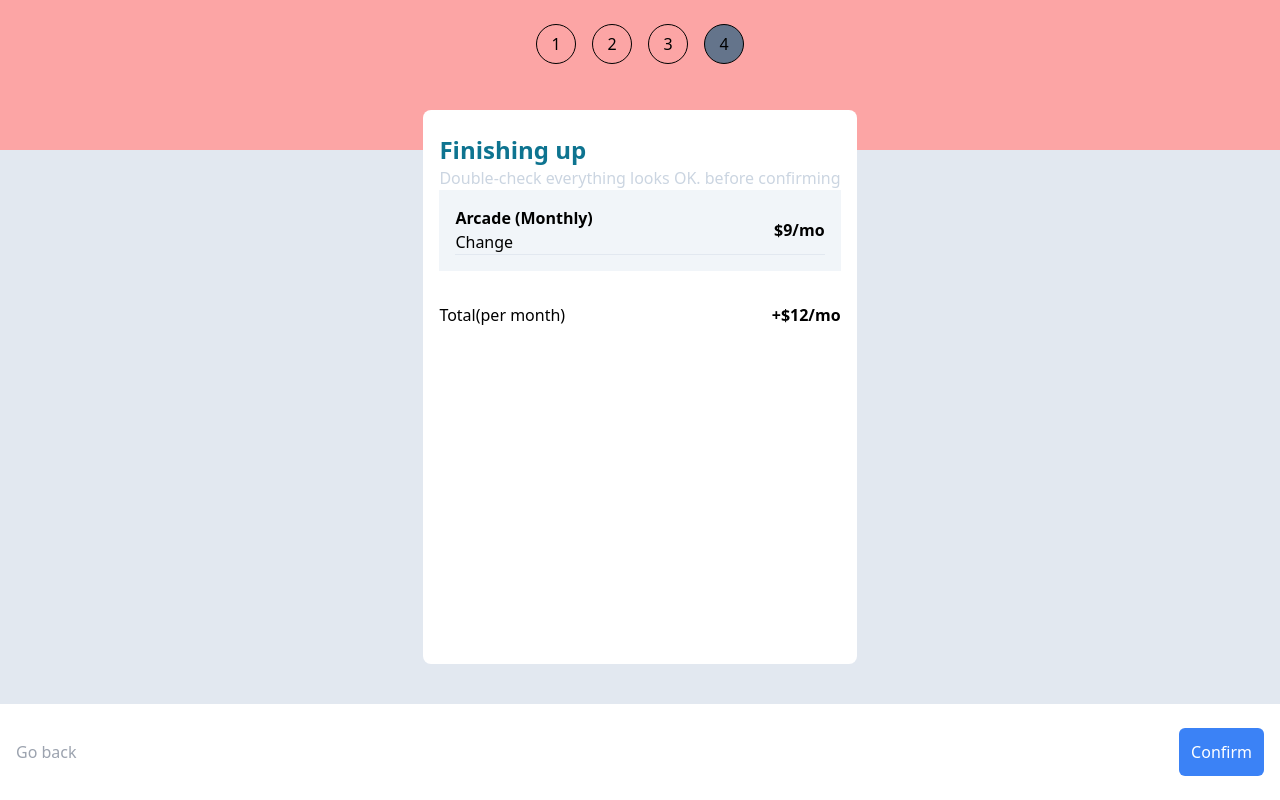
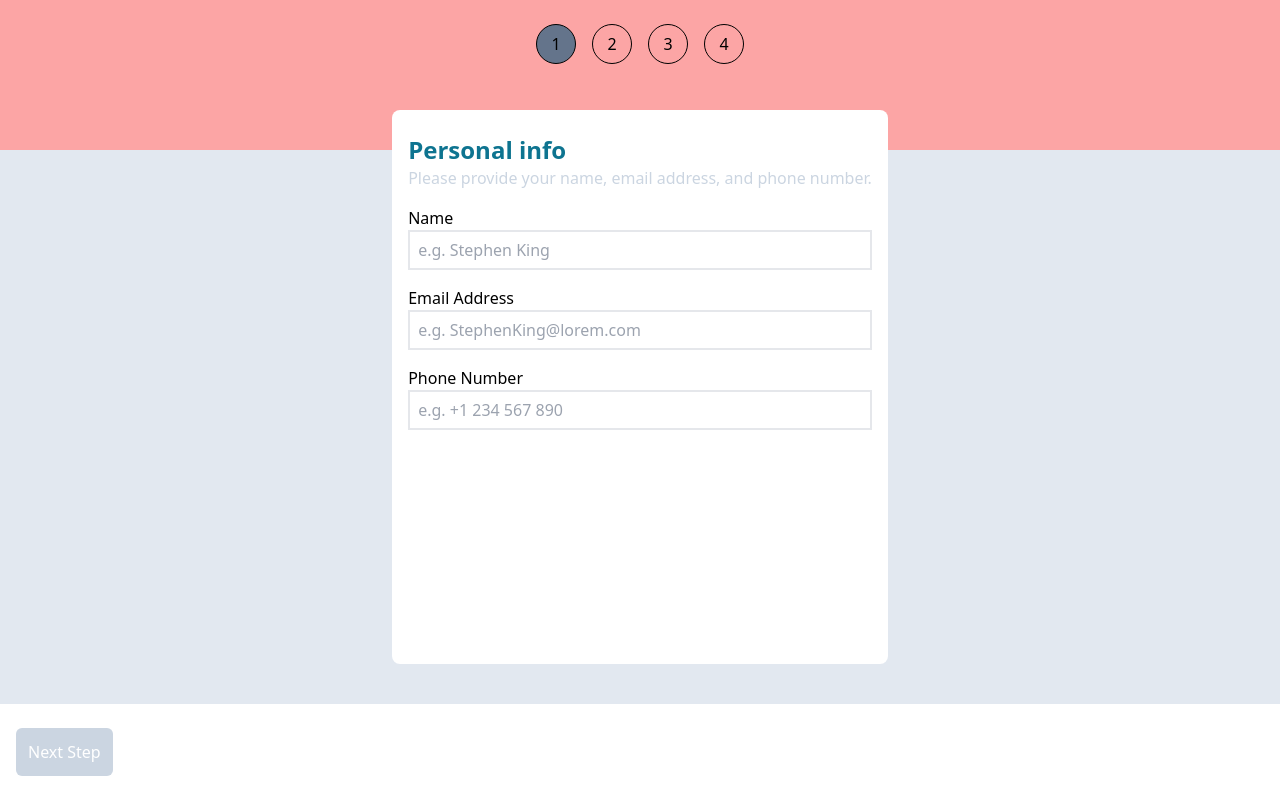
Before and after one commit to COLADOXD/My-form, a Vue app: page / in a window 1280 px wide. Built offline with nearby package versions, Linux system fonts and the light colour scheme.

Commit message:
Comple proyect

```diff
--- a/src/components/FinishUp.vue
+++ b/src/components/FinishUp.vue
@@ -1,20 +1,60 @@
+<script setup lang="ts">
+import { objectToString } from "@vue/shared";
+import { defineProps, PropType, computed } from "vue";
+
+interface PlanAdd {
+  plan: string;
+  price: number;
+}
+
+const props = defineProps({
+  planAdd: {
+    type: Array as PropType<PlanAdd[]>,
+    required: true,
+  },
+  planMain: {
+    type: Object,
+    required: true,
+  },
+});
+
+const total = computed(() => {
+  const plans = props.planAdd.reduce(
+    (accumulator, currentValue) => accumulator + currentValue.price,
+    0
+  );
+  console.log(plans + props.planMain.price);
+  return plans + props.planMain.price;
+});
+</script>
+
 <template>
   <div class="bg-white px-4 py-6 rounded-lg">
-        <div class=" text-2xl font-bold text-cyan-700">Finishing up</div>
-        <div class=" text-slate-300 text-md">Double-check everything looks OK. before confirming</div>
+    <div class="text-2xl font-bold text-cyan-700">Finishing up</div>
+    <div class="text-slate-300 text-md">
+      Double-check everything looks OK. before confirming
+    </div>
     <div class="p-4 bg-slate-100">
       <div class="flex justify-between">
         <div>
-                    <p class="font-bold">Arcade (Monthly)</p>
+          <p class="font-bold">{{ props.planMain.plan }} (Monthly)</p>
           <p>Change</p>
         </div>
-                <div class="flex items-center font-bold">$9/mo</div>
+        <div class="flex items-center font-bold">
+          ${{ props.planMain.price }}/mo
+        </div>
       </div>
       <div class="h-px w-full bg-slate-200"></div>
+      <div v-for="extraPlan in props.planAdd" class="flex justify-between">
+        <div class="flex justify-between">
+          <p class="my-4">{{ extraPlan.plan }}</p>
+        </div>
+        <div class="flex items-center">${{ extraPlan.price }}/mo</div>
+      </div>
     </div>
     <div class="flex flex-row justify-between mt-8 mb-4">
       <div>Total(per month)</div>
-            <div class="font-bold">+$12/mo</div>
+      <div class="font-bold">+${{ total }}/mo</div>
     </div>
   </div>
 </template>
--- a/src/components/SelectPlan.vue
+++ b/src/components/SelectPlan.vue
@@ -20,9 +20,9 @@ const select = reactive({
 
 const emit = defineEmits(["togglePlan"]);
 
-const onActivePlan = (plan: string) => {
+const onActivePlan = (plan: string, price: number) => {
   [select.onArcade, select.onAdvanced, select.onPro] = [false, false, false];
-  emit("togglePlan", plan);
+  emit("togglePlan", plan, price);
   if (plan === "arcade") {
     select.onArcade = true;
   } else if (plan === "advanced") {
@@ -39,7 +39,7 @@ const onActivePlan = (plan: string) => {
       You have the option of monthly or yearly billing.
     </div>
     <div
-      @click="onActivePlan('arcade')"
+      @click="onActivePlan('arcade', 9)"
       class="my-4 p-3 flex flex-row border-2 rounded-lg border-slate-300"
       :class="{ 'bg-blue-100 border-slate-500': select.onArcade }"
     >
@@ -73,7 +73,7 @@ const onActivePlan = (plan: string) => {
       </div>
     </div>
     <div
-      @click="onActivePlan('advanced')"
+      @click="onActivePlan('advanced', 12)"
       class="my-4 p-3 flex flex-row border-2 rounded-lg border-slate-300"
       :class="{ 'bg-blue-100 border-slate-500': select.onAdvanced }"
     >
@@ -102,7 +102,7 @@ const onActivePlan = (plan: string) => {
       </div>
     </div>
     <div
-      @click="onActivePlan('pro')"
+      @click="onActivePlan('pro', 15)"
       class="my-4 p-3 flex flex-row border-2 rounded-lg border-slate-300"
       :class="{ 'bg-blue-100 border-slate-500': select.onPro }"
     >
--- a/src/view/Form.vue
+++ b/src/view/Form.vue
@@ -6,30 +6,34 @@ import FinishUp from "../components/FinishUp.vue";
 import { reactive, ref } from "vue";
 
 const viewBox = reactive({
-  viewPersonalInfo: false,
+  viewPersonalInfo: true,
   viewSelectPlan: false,
   viewPickAdd: false,
-  viewFinishUp: true,
+  viewFinishUp: false,
 });
 
 const dataInfo = reactive({
   name: "",
   email: "",
   phoneNumber: "",
-  planMain: "",
-  planAdd: [{ plan: "Online service", price: 20 }] as {
+  planMain: {
+    plan: "",
+    price: 0,
+  },
+  planAdd: [{}] as {
     plan: string;
     price: number;
   }[],
 });
 
 const active = ref(false);
+dataInfo.planAdd.shift();
 
 const nextComponents = () => {
   if (viewBox.viewPersonalInfo) {
     viewBox.viewPersonalInfo = !viewBox.viewPersonalInfo;
     viewBox.viewSelectPlan = !viewBox.viewSelectPlan;
-    if (dataInfo.planMain.length <= 0) {
+    if (Object.keys(dataInfo.planMain).length <= 0) {
       active.value = false;
     }
   } else if (viewBox.viewSelectPlan) {
@@ -77,9 +81,12 @@ const onActive = () => {
   }
 };
 
-const haddleplan = (plan: string) => {
+const haddleplan = (plan: string, price: number) => {
   active.value = true;
-  dataInfo.planMain = plan;
+  dataInfo.planMain.plan = plan;
+  dataInfo.planMain.price = price;
+  console.log(`dataInfo.planMain ${dataInfo.planMain.plan}`);
+  console.log(`dataInfo.planMain ${dataInfo.planMain.price}`);
 };
 
 const haddleAddPlan = (plan: string, price: number) => {
@@ -90,7 +97,6 @@ const haddleAddPlan = (plan: string, price: number) => {
     dataInfo.planAdd = dataInfo.planAdd.filter(
       (deletedPlan) => deletedPlan.plan !== plan
     );
-    console.log(dataInfo.planAdd);
   }
 };
 </script>
@@ -142,7 +148,11 @@ const haddleAddPlan = (plan: string, price: number) => {
         :planAdd="dataInfo.planAdd"
         @todo-plan="haddleAddPlan"
       />
-      <FinishUp v-show="viewBox.viewFinishUp" />
+      <FinishUp
+        v-show="viewBox.viewFinishUp"
+        :planAdd="dataInfo.planAdd"
+        :planMain="dataInfo.planMain"
+      />
     </div>
     <div class="flex flex-row justify-between bg-white py-6 px-4">
       <button
```
Also changed, not shown: src/components/PickAdd.vue (+1 -8 lines). Lines whose indentation alone changed are shown as unchanged.
